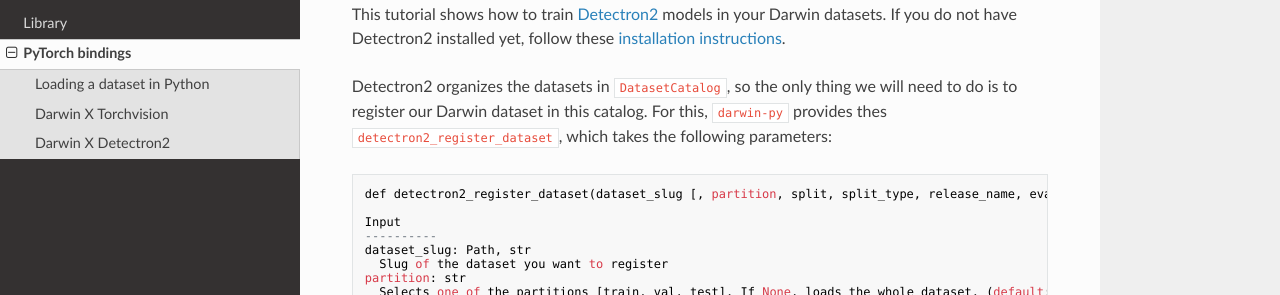
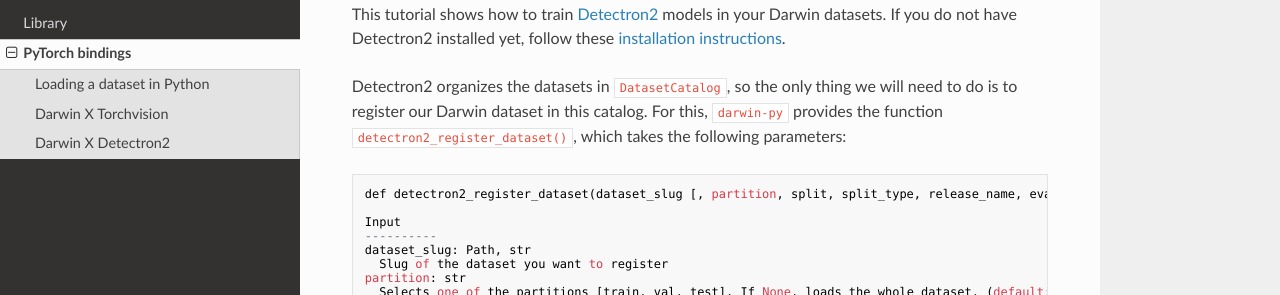
Before and after one commit to v7labs/darwin-py, an MkDocs documentation site: the page built from docs/torch.md, in a window 1280 px wide and 900 px high, scrolled down 2833 px. Shown: the part 156-451 px from the top of the window. Built offline with MkDocs 1.6.1, drawn with Linux system fonts in a browser that asks for light colours; nearby versions of some CDN libraries; a script that is not in the unit is left out.

Commit message:
update readme

````diff
--- a/docs/torch.md
+++ b/docs/torch.md
@@ -160,7 +160,7 @@
 
 This tutorial shows how to train [Detectron2](https://github.com/facebookresearch/detectron2) models in your Darwin datasets. If you do not have Detectron2 installed yet, follow these [installation instructions](https://github.com/facebookresearch/detectron2/blob/master/INSTALL.md).
 
-Detectron2 organizes the datasets in `DatasetCatalog`, so the only thing we will need to do is to register our Darwin dataset in this catalog. For this, `darwin-py` provides thes `detectron2_register_dataset`, which takes the following parameters:
+Detectron2 organizes the datasets in `DatasetCatalog`, so the only thing we will need to do is to register our Darwin dataset in this catalog. For this, `darwin-py` provides the function `detectron2_register_dataset()`, which takes the following parameters:
 
 ```
 def detectron2_register_dataset(dataset_slug [, partition, split, split_type, release_name, evaluator_type])
````
